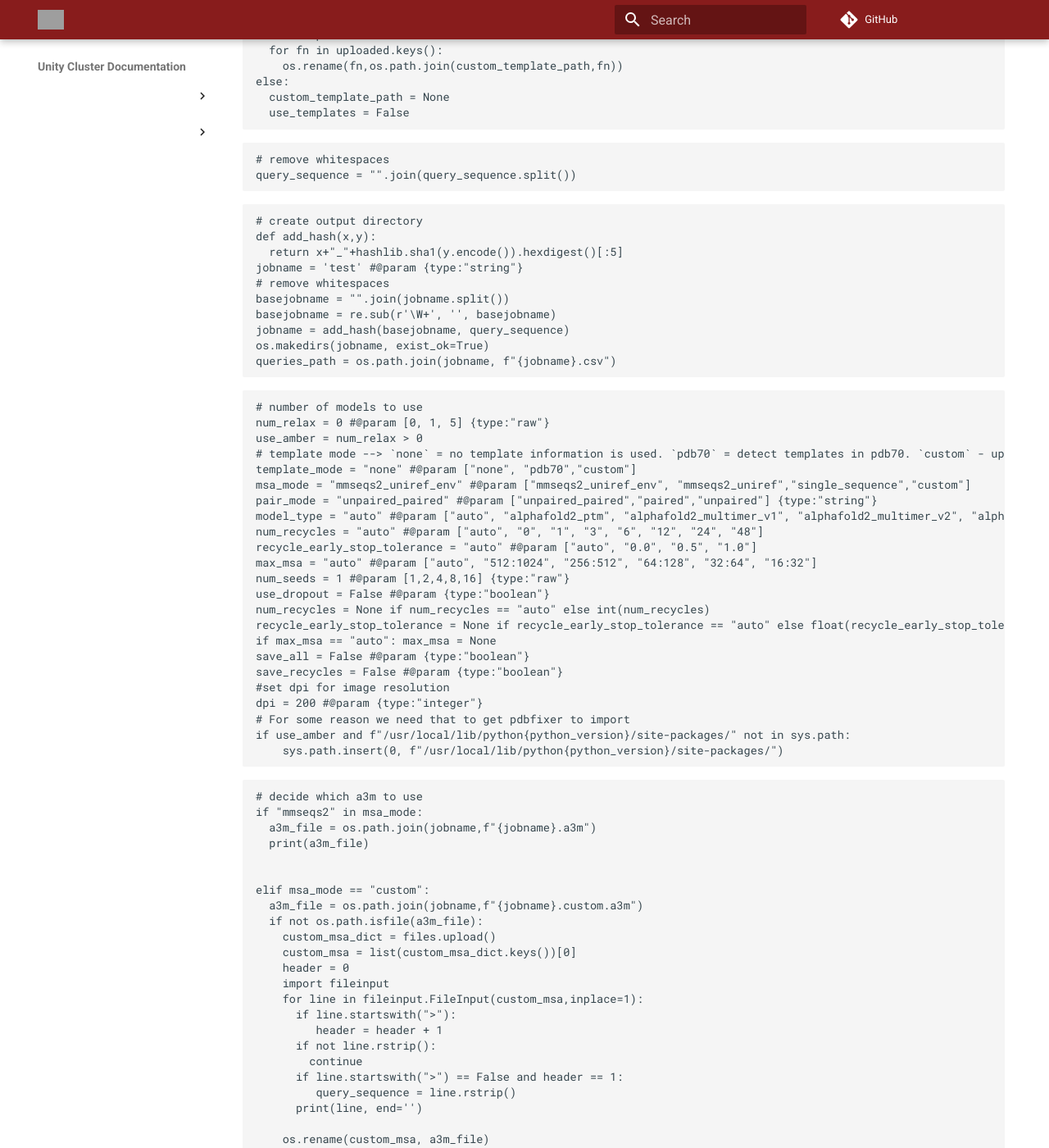
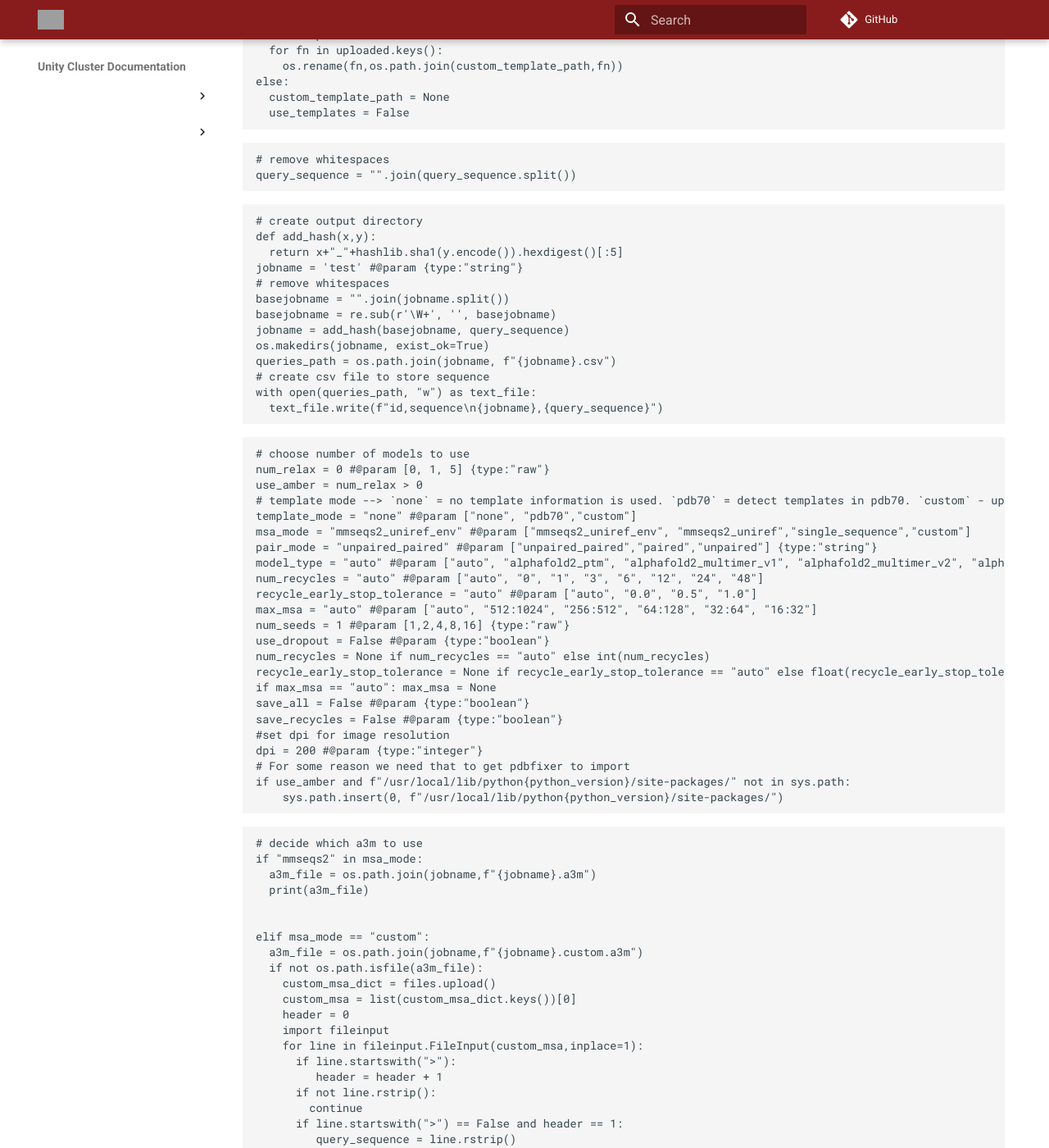
Before and after one commit to UMass-RC/unity-docs, an MkDocs documentation site: the page built from docs/Software & Tools/ColabFold-notebook.md, in a window 1280 px wide and 1400 px high, scrolled down 1010 px. Shown: the whole window at 82% size. Built offline with MkDocs 1.6.1 and Material for MkDocs 9.7.7, drawn with Linux system fonts in a browser that asks for light colours; comment, search, counter and statistics services are not loaded; grey boxes are pictures that could not be loaded.

Commit message:
create csv file to store protein sequence

````diff
--- a/docs/Software & Tools/ColabFold-notebook.md
+++ b/docs/Software & Tools/ColabFold-notebook.md
@@ -76,11 +76,14 @@ basejobname = re.sub(r'\W+', '', basejobname)
 jobname = add_hash(basejobname, query_sequence)
 os.makedirs(jobname, exist_ok=True)
 queries_path = os.path.join(jobname, f"{jobname}.csv")
+# create csv file to store sequence
+with open(queries_path, "w") as text_file:
+  text_file.write(f"id,sequence\n{jobname},{query_sequence}")
 ```
 
 
 ```python
-# number of models to use
+# choose number of models to use
 num_relax = 0 #@param [0, 1, 5] {type:"raw"}
 use_amber = num_relax > 0
 # template mode --> `none` = no template information is used. `pdb70` = detect templates in pdb70. `custom` - upload and search own templates (PDB or mmCIF format, see [notes below](#custom_templates))
````
